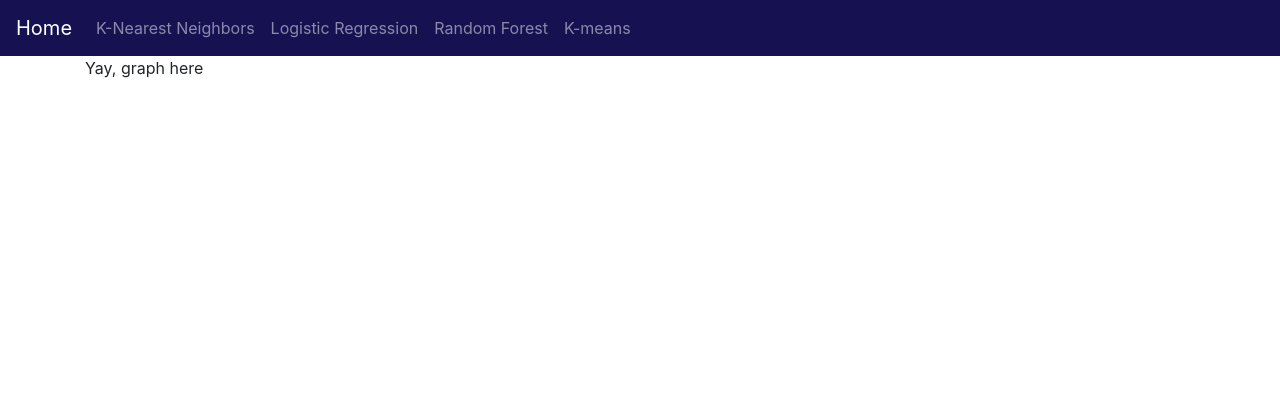
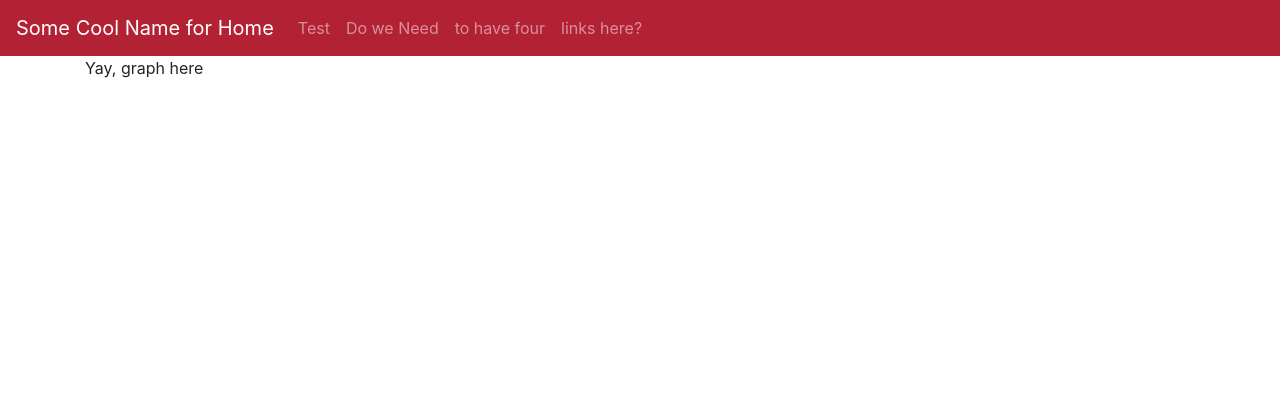
Before and after one commit to VallieTracy/Pres-Election-Partisan-Breakdown, a Flask app: page / in a window 1280 px wide. Shown: the top 420 px of the page. Run offline with Flask 2, Linux system fonts and the light colour scheme; parts of the project's set-up code (start-up, migrations or seed data) failed here and were passed over; some libraries are stand-ins or nearby versions.

Commit message:
finally fixed the css file path/location and css works on the page

```diff
--- a/app.py
+++ b/app.py
@@ -16,16 +16,24 @@ def index():
 
 @app.route("/test")
 def test():
+    #return testDict[1]["party"]
 
-    i = 150
-    # demCount = 0
-    # while i <= len(testDict):
-    #     if testDict[i]["party"] == "democrat":
-    #         demCount = demCount + testDict[i]["candidatevotes"]
-    #     i += 1
+    i = 0
+    demCount = 0
+
+    while i <= len(testDict):
+        if (testDict[i]["party"] == "democrat"):
+            demCount = demCount + testDict[i]["candidatevotes"]
+
+        i += 1
 
 
-    return testDict[i]["party"]
+    return str(demCount)
+
+    # if testDict[i]["party"] == "democrat":
+    #     demCount = demCount + testDict[i]["candidatevotes"]
+    # return str(demCount)
+
 
 
 if __name__ == "__main__":
--- a/templates/style.css
+++ b/static/css/style.css
@@ -1,5 +1,5 @@
 .navbar {
-    background-color: rgb(22,18,82);
+    background-color: rgb(179,33,52);
   }
 
 .page-footer{
--- a/templates/index.html
+++ b/templates/index.html
@@ -6,29 +6,29 @@
        <link rel="stylesheet" href="https://stackpath.bootstrapcdn.com/bootstrap/4.4.1/css/bootstrap.min.css"
         integrity="sha384-Vkoo8x4CGsO3+Hhxv8T/Q5PaXtkKtu6ug5TOeNV6gBiFeWPGFN9MuhOf23Q9Ifjh" crossorigin="anonymous">
         <!-- CSS -->
-        <link rel="stylesheet" type="text/css" href="/style.css">
+        <link rel="stylesheet" type="text/css" href="/static/css/style.css"/>
         <meta name="viewport" content="width=device-width, initial-scale=1.0">
       </head>
     <body>
 
       <!-- NavBar -->
       <nav class="navbar navbar-expand-lg navbar-dark">
-          <a class="navbar-brand" href="index.html">Home</a>
+          <a class="navbar-brand" href="#">Some Cool Name for Home</a>
           <button class="navbar-toggler" type="button" data-toggle="collapse" data-target="#navbarNav" aria-controls="navbarNav" aria-expanded="false" aria-label="Toggle navigation">
             <span class="navbar-toggler-icon"></span>
           </button>
           <div class="collapse navbar-collapse" id="navbarNav">
             <ul class="navbar-nav">
               <li class="nav-item">
-                <a class="nav-link" href="Webpages/KNN.html">K-Nearest Neighbors</a>
+                <a class="nav-link" href="http://127.0.0.1:5000/test">Test</a>
               <li class="nav-item">
-                <a class="nav-link" href="Webpages/LogisticRegression.html">Logistic Regression</a>
+                <a class="nav-link" href="#">Do we Need</a>
               </li>
               <li class="nav-item">
-                <a class="nav-link" href="Webpages/RandomForest.html">Random Forest</a>
+                <a class="nav-link" href="#">to have four</a>
               </li>
               <li class="nav-item">
-                <a class="nav-link" href="Webpages/kmeans.html">K-means</a>
+                <a class="nav-link" href="#">links here?</a>
               </li>
             </ul>
           </div>
```
